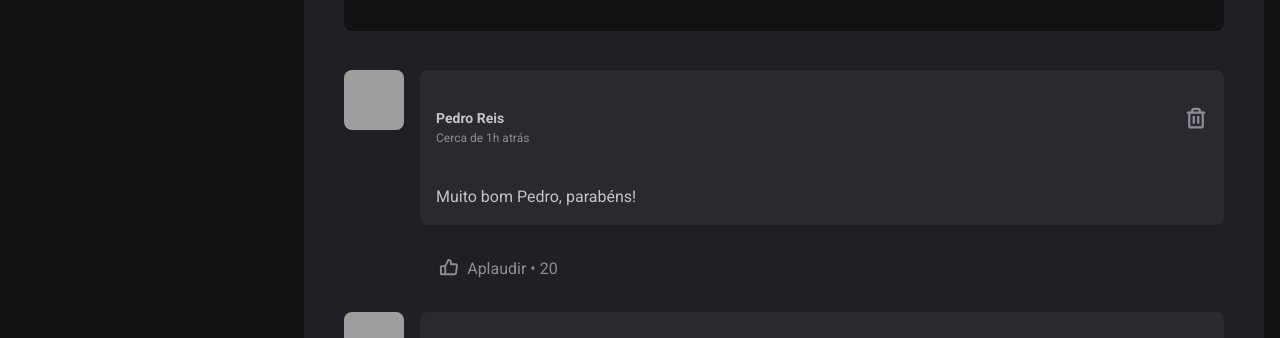
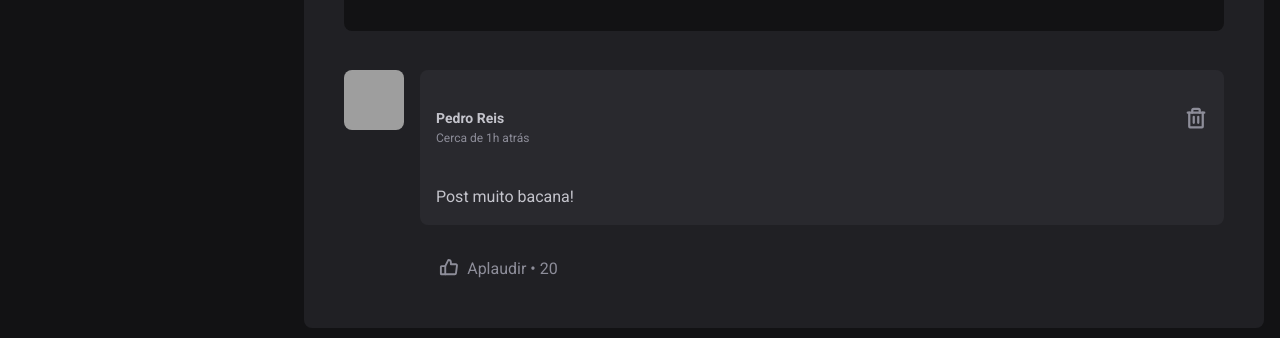
Before and after one commit to pedrohgreis/Ignite-Feed, a React (Vite) app in the folder project/feed/: page / in a window 1280 px wide. Shown: the part 578-916 px from the top of the page. Built offline with nearby package versions, Linux system fonts and the light colour scheme; grey boxes are pictures that could not be loaded.

Commit message:
feat: Inserindo Comentário

```diff
--- a/project/feed/src/Components/Comment.jsx
+++ b/project/feed/src/Components/Comment.jsx
@@ -4,7 +4,7 @@ import { ThumbsUp, Trash } from 'phosphor-react';
 // Components
 import Avatar from './Avatar';
 
-const Comment = () => {
+const Comment = ({content}) => {
   return (
 
         <div className={styles.comment}>
@@ -23,7 +23,7 @@ const Comment = () => {
                         </button>
                     </header>
 
-                    <p>Muito bom Pedro, parabéns!</p>
+                    <p>{content}</p>
                 </div>
 
                 <footer>
--- a/project/feed/src/Components/Post.jsx
+++ b/project/feed/src/Components/Post.jsx
@@ -1,4 +1,5 @@
 import styles from './Post.module.css';
+import {useState} from 'react';
 
 // Components
 import Comment from './Comment';
@@ -9,6 +10,7 @@ import {format, formatDistanceToNow} from 'date-fns';
 import ptBR from 'date-fns/locale/pt-BR';
 
 
+
 // Para não utilizar o props.author.avatar_url, props.author.name, props.author.role, podemos utilizar o destructuring
 
 const Post = ({author, publishedAt, content}) => {
@@ -16,6 +18,44 @@ const Post = ({author, publishedAt, content}) => {
   const date = format(publishedAt, "dd 'de' LLLL 'às' HH:mm'h'", {locale: ptBR});
 
   const publishedDateRelativeToNow = formatDistanceToNow(publishedAt, {locale: ptBR, addSuffix: true});
+
+
+  // Utilizando o useState para criar um novo comentário
+  const [comments, setComments] = useState([
+    'Post muito bacana!',
+  ]);
+
+  // * Aplicando programação declarativa, ou seja, criando uma função para criar um novo comentário
+  const [newCommentText, setNewCommentText] = useState('');
+
+
+  const handleCreateNewComment = (event) => {
+    event.preventDefault();
+
+
+
+    // * event.target[0].value é o valor do campo de texto, ele pega o valor do campo de texto e armazena em uma variável
+    // const newCommentText = event.target.comment.value;
+    // event.target.comment.value = ''; // Limpa o campo de texto
+
+    /*
+      ! o comments.length + 1 é para criar um novo comentário com um id diferente, ou seja, ele pega a posição do último comentário
+      ! e adiciona mais um, para que o comentário seja único e não tenha o mesmo id
+
+      * o setComments é para atualizar o estado do comentário, ou seja, adicionar um novo comentário
+    */
+    setComments([...comments, newCommentText]);
+
+    // * volta para o valor original
+    setNewCommentText('');
+  }
+
+  const handleNewCommentChange = (event) => {
+
+    // * salvando o valor do campo de texto em uma variável, ou seja, no newCommentText
+    setNewCommentText(event.target.value);
+
+  }
 
   return (
 
@@ -43,10 +83,17 @@ const Post = ({author, publishedAt, content}) => {
           })}
         </div>
 
-        <form className={styles.commentForm}>
+        <form onSubmit={handleCreateNewComment} className={styles.commentForm}>
           <strong>Deixe seu feedback</strong>
 
-          <textarea placeholder="Escreva seu comentário"></textarea>
+          <textarea
+            name='comment'
+            placeholder="Escreva seu comentário"
+            value={newCommentText} // * limpa o textarea
+            onChange={handleNewCommentChange}
+           />
+
+
 
           <footer>
             <button type="submit">Publicar</button>
@@ -54,9 +101,9 @@ const Post = ({author, publishedAt, content}) => {
         </form>
 
         <div className={styles.commentList}>
-          <Comment />
-          <Comment />
-          <Comment />
+          {comments.map(comment => (
+            <Comment key={comment} content={comment} />
+          ))}
         </div>
       </article>
 
```
